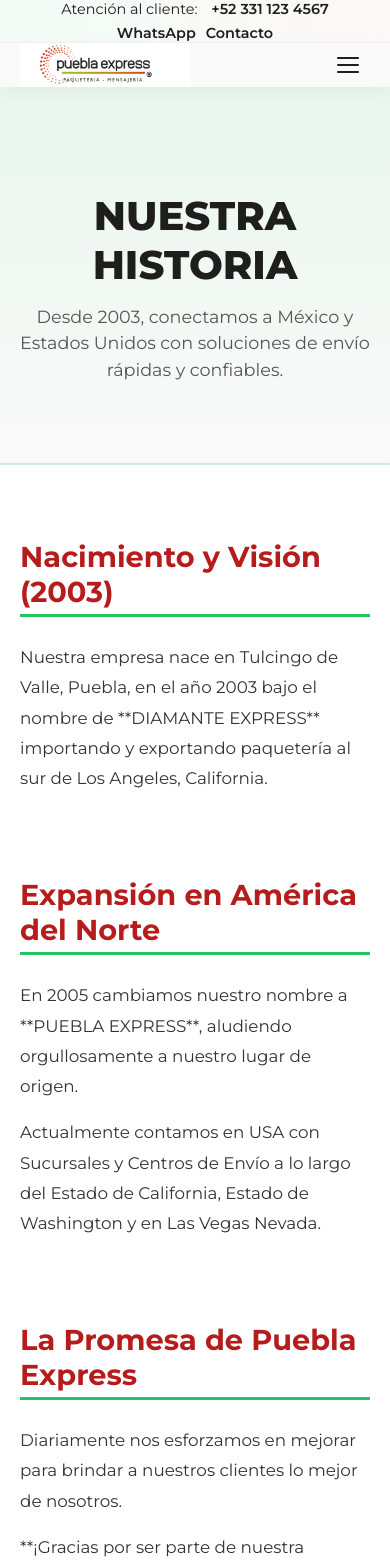
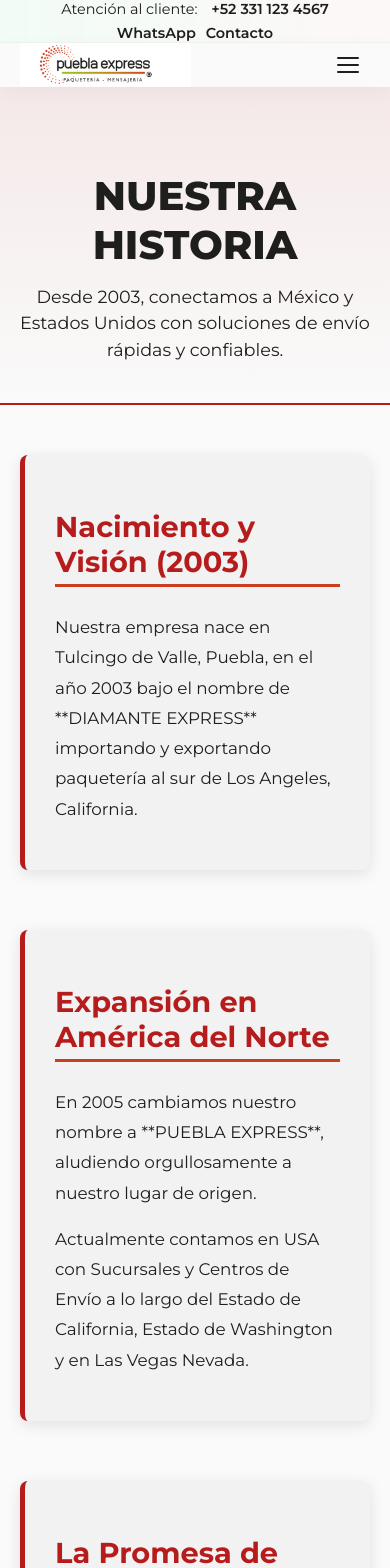
Before and after one commit to Alanhm616/propuesta-puebla, a React (Create React App) app: page /historia in a window 390 px wide. Shown: the top 1568 px of the page. Built offline with nearby package versions, Linux system fonts and the light colour scheme.

Commit message:
Diseño en 3 apartados

```diff
--- a/src/App.js
+++ b/src/App.js
@@ -44,7 +44,7 @@
         <Route path="/importaciones" element={<Importaciones />} />
         <Route path="/terminos" element={<TerminosEnvio />} />
 
-        {/* ✅ Páginas del footer */}
+        {/* Páginas del footer */}
         <Route path="/aviso-de-privacidad" element={<AvisoPrivacidad />} />
         <Route path="/articulos-prohibidos" element={<ArticulosProhibidos />} />
       </Routes>
--- a/src/components/Footer.js
+++ b/src/components/Footer.js
@@ -2,7 +2,7 @@
 import "./Footer.css";
 import { FontAwesomeIcon } from "@fortawesome/react-fontawesome";
 import { faFileAlt, faBan } from "@fortawesome/free-solid-svg-icons";
-import { Link } from "react-router-dom"; // 👈 Importante
+import { Link } from "react-router-dom";
 
 const Footer = () => {
   return (
--- a/src/components/Navegacion/CSS/TerminosEnvio.css
+++ b/src/components/Navegacion/CSS/TerminosEnvio.css
@@ -1,125 +1,102 @@
-.terminos-page {
-  min-height: 70vh;
-  background-color: #ffffff; /* Fondo blanco liso */
-  padding-top: 0; /* No padding extra, ya que el header es fijo */
+:root {
+  --color-primary: #b71c1c;
+  --color-primary-opaco: #cd3d1f;
+  --color-green: #22c55e;
+  --color-black: #1e1e1c;
+  --color-background: #fafafaff;
+  --color-light-gray: #f2f2f2;
 }
 
-/* 1. Sección de Cabecera (Hero) */
-.terminos-hero {
-  /* Fondo que imita el estilo de tu Hero: gradiente sutil y amplio */
-  background: linear-gradient(180deg, rgba(34, 197, 94, 0.08), #fafafaff);
-  padding: 60px 0 40px; /* Padding reducido en la parte inferior */
-  text-align: center;
-  border-bottom: 2px solid rgba(34, 197, 94, 0.15);
+.history-page {
+  min-height: 70vh;
+  background-color: var(--color-background);
 }
 
-.terminos-hero h1 {
-  font-size: 3.2rem;
-  color: #1e1e1c; /* Negro personalizado */
-  margin-bottom: 10px;
+.history-hero {
+  background: linear-gradient(
+    180deg,
+    rgba(183, 28, 28, 0.08),
+    var(--color-background)
+  );
+  padding: 60px 0 40px;
+  text-align: center;
+  border-bottom: 2px solid var(--color-primary);
+}
+
+.history-hero h1 {
+  font-size: 3.5rem;
+  color: var(--color-black);
+  margin-bottom: 15px;
   font-weight: 800;
 }
 
-.terminos-hero p {
-  font-size: 1.1rem;
-  color: #555;
+.history-hero p {
+  font-size: 1.25rem;
+  color: var(--color-black);
   max-width: 800px;
   margin: 0 auto;
+  line-height: 1.5;
 }
 
-/* 2. Sección de Contenido Principal */
-.terminos-content {
-  padding: 60px 0;
+.history-content {
+  padding: 80px 0;
+  background-color: var(--color-background);
 }
 
-.terminos-content .container {
-  max-width: 950px; /* Ancho cómodo para texto legal */
+/* Estilo para cada bloque de la historia */
+.history-block {
+  margin-bottom: 60px;
+  padding: 30px;
+
+  max-width: 750px;
+  margin-left: auto;
+  margin-right: auto;
+  text-align: left;
+
+  /* Efecto de tarjeta del sistema */
+  background: var(--color-light-gray);
+  border-left: 5px solid var(--color-primary);
+  border-radius: 8px;
+  box-shadow: 0 4px 15px rgba(0, 0, 0, 0.1);
+  transition: transform 0.3s ease;
 }
 
-/* Estilo para cada bloque de contenido (Definiciones, Obligaciones, etc.) */
-.terminos-block {
-  margin-bottom: 40px;
-  padding: 20px;
-  border-left: 4px solid #b71c1c; /* Borde vertical Rojo/Primario */
-  background: #fcfcfc;
-  border-radius: 6px;
-  box-shadow: 0 2px 10px rgba(0, 0, 0, 0.04);
+.history-block:hover {
+  transform: translateY(-5px);
+  box-shadow: 0 8px 20px rgba(0, 0, 0, 0.15);
 }
 
-.terminos-block h2 {
-  font-size: 1.9rem;
-  color: #22c55e; /* Verde principal */
-  margin-bottom: 15px;
+.history-block h2 {
+  font-size: 2.2rem;
+  color: var(--color-primary);
+  margin-bottom: 10px;
   font-weight: 700;
-  padding-left: 10px; /* Espacio para separar del borde */
+
+  /* Línea decorativa */
+  border-bottom: 3px solid var(--color-primary-opaco);
+  padding-bottom: 5px;
+  display: inline-block;
 }
 
-/* Subtítulos dentro de los bloques*/
-.terminos-block h3 {
-  font-size: 1.3rem;
-  color: #1e1e1c;
-  margin-top: 25px;
-  margin-bottom: 10px;
-  font-weight: 600;
-  border-bottom: 1px solid #eee;
-  padding-bottom: 5px;
+.history-block p {
+  font-size: 1.05rem;
+  line-height: 1.8;
+  color: var(--color-black);
+  margin-top: 15px;
 }
 
-.terminos-block p {
-  font-size: 1rem;
-  line-height: 1.8;
-  color: #333;
-  margin-bottom: 15px;
-}
-
-/* Estilo para listas (Exclusiones) */
-.terminos-block ul {
-  list-style-type: none;
-  padding-left: 0;
-  margin-top: 10px;
-}
-
-.terminos-block ul li {
-  font-size: 1rem;
-  line-height: 1.6;
-  color: #666;
-  padding-left: 20px;
-  position: relative;
-}
-
-.terminos-block ul li::before {
-  content: "•";
-  color: #b71c1c; /* Rojo en el punto */
-  font-weight: bold;
-  display: inline-block;
-  width: 1em;
-  margin-left: -1em;
-}
-
-.terminos-block .legal-links a {
-  color: #22c55e;
-  text-decoration: none;
-  font-weight: 600;
-}
-
-.terminos-block .legal-links a:hover {
-  text-decoration: underline;
-}
-
-@media (max-width: 768px) {
-  .terminos-hero h1 {
-    font-size: 2.2rem;
+/* Responsive... (Se mantienen las reglas responsive) */
+@media (max-width: 900px) {
+  .history-hero h1 {
+    font-size: 2.5rem;
   }
-  .terminos-hero p {
-    font-size: 1rem;
+  .history-hero p {
+    font-size: 1.1rem;
   }
-  .terminos-content {
-    padding: 40px 15px;
+  .history-block h2 {
+    font-size: 1.8rem;
   }
-  .terminos-block {
-    padding: 15px;
-  }
-  .terminos-block h2 {
-    font-size: 1.6rem;
+  .history-content {
+    padding: 50px 0;
   }
 }
--- a/src/components/Navegacion/CoberturaUSA.js
+++ b/src/components/Navegacion/CoberturaUSA.js
@@ -1,7 +1,20 @@
 import React from "react";
 import "./CSS/CoberturaUSA.css";
 
+import { motion } from "framer-motion";
 import { FaPhone, FaWhatsapp } from "react-icons/fa";
+
+const blockVariants = {
+  hidden: { opacity: 0, y: 50 },
+  visible: {
+    opacity: 1,
+    y: 0,
+    transition: {
+      duration: 0.6,
+      ease: "easeOut",
+    },
+  },
+};
 
 const EMBED_URLS = {
   "LOS ANGELES, CA.":
@@ -16,7 +29,7 @@
 
 const getContactLinks = (phone) => {
   const message = encodeURIComponent(
-    "Hola, me gustaría preguntar sobre sus servicios de envío a EE. UU."
+    "Hola, me gustaría preguntar sobre sus servicios de envío."
   );
   const cleanPhone = phone.replace(/\s/g, "").replace("+", "");
 
@@ -109,12 +122,17 @@
   const hasMultiplePhones = sucursal.multiPhone && sucursal.phone2;
   const phone2Links = hasMultiplePhones ? getContactLinks(sucursal.phone2) : {};
 
-  // Función para manejar saltos de línea en la dirección
   const formatAddress = (address) =>
     address.split("\n").map((line, i) => <p key={i}>{line}</p>);
 
   return (
-    <div className="sucursal-grid-wrapper">
+    <motion.div
+      className="sucursal-grid-wrapper"
+      variants={blockVariants}
+      initial="hidden"
+      whileInView="visible"
+      viewport={{ once: true, amount: 0.1 }}
+    >
       <div className="sucursal-grid">
         <div className="sucursal-map-column">
           <h2 className="city-name">{sucursal.city}</h2>
@@ -178,7 +196,7 @@
           </div>
         </div>
       </div>
-    </div>
+    </motion.div>
   );
 };
 
@@ -186,7 +204,13 @@
   const { telLink, whatsappLink } = getContactLinks(data.phone);
 
   return (
-    <div className="centro-card">
+    <motion.div
+      className="centro-card"
+      variants={blockVariants}
+      initial="hidden"
+      whileInView="visible"
+      viewport={{ once: true, amount: 0.1 }}
+    >
       <h3 className="centro-city">{data.city}</h3>
       <div className="centro-actions">
         <a href={telLink} className="btn-centro-call">
@@ -201,7 +225,7 @@
           Whatsapp
         </a>
       </div>
-    </div>
+    </motion.div>
   );
 };
 
@@ -210,8 +234,18 @@
     <div className="cobertura-page">
       <section className="cobertura-hero">
         <div className="container">
-          <h2>COBERTURA USA</h2>
-          <h1>SUCURSALES Puebla-Express</h1>
+          <motion.h2
+            initial={{ opacity: 0 }}
+            animate={{ opacity: 1, transition: { duration: 0.8 } }}
+          >
+            COBERTURA USA
+          </motion.h2>
+          <motion.h1
+            initial={{ opacity: 0 }}
+            animate={{ opacity: 1, transition: { duration: 0.8, delay: 0.2 } }}
+          >
+            SUCURSALES Puebla-Express
+          </motion.h1>
         </div>
       </section>
 
--- a/src/components/Navegacion/Historia.js
+++ b/src/components/Navegacion/Historia.js
@@ -1,32 +1,69 @@
 import React from "react";
 
+import { motion } from "framer-motion";
+
 import "./CSS/Historia.css";
+
+const blockVariants = {
+  hidden: { opacity: 0, y: 50 },
+  visible: {
+    opacity: 1,
+    y: 0,
+    transition: {
+      duration: 0.7,
+      ease: "easeOut",
+    },
+  },
+};
 
 const Historia = () => {
   return (
     <div className="history-page">
       <section className="history-hero">
         <div className="container">
-          <h1>NUESTRA HISTORIA</h1>
-          <p>
+          <motion.h1
+            initial={{ opacity: 0, y: -20 }}
+            animate={{ opacity: 1, y: 0 }}
+            transition={{ duration: 0.8 }}
+          >
+            NUESTRA HISTORIA
+          </motion.h1>
+
+          <motion.p
+            initial={{ opacity: 0, y: 20 }}
+            animate={{ opacity: 1, y: 0 }}
+            transition={{ duration: 0.8, delay: 0.2 }}
+          >
             Desde 2003, conectamos a México y Estados Unidos con soluciones de
             envío rápidas y confiables.
-          </p>
+          </motion.p>
         </div>
       </section>
 
       <section className="history-content">
         <div className="container">
-          <div className="history-block">
+          <motion.div
+            className="history-block"
+            variants={blockVariants}
+            initial="hidden"
+            whileInView="visible"
+            viewport={{ once: true, amount: 0.1 }}
+          >
             <h2>Nacimiento y Visión (2003)</h2>
             <p>
               Nuestra empresa nace en Tulcingo de Valle, Puebla, en el año 2003
               bajo el nombre de **DIAMANTE EXPRESS** importando y exportando
               paquetería al sur de Los Angeles, California.
             </p>
-          </div>
+          </motion.div>
 
-          <div className="history-block">
+          <motion.div
+            className="history-block"
+            variants={blockVariants}
+            initial="hidden"
+            whileInView="visible"
+            viewport={{ once: true, amount: 0.1 }}
+          >
             <h2>Expansión en América del Norte</h2>
             <p>
               En 2005 cambiamos nuestro nombre a **PUEBLA EXPRESS**, aludiendo
@@ -37,16 +74,23 @@
               largo del Estado de California, Estado de Washington y en Las
               Vegas Nevada.
             </p>
-          </div>
+          </motion.div>
 
-          <div className="history-block">
+          <motion.div
+            className="history-block"
+            variants={blockVariants}
+            initial="hidden"
+            whileInView="visible"
+            viewport={{ once: true, amount: 0.1 }}
+          >
             <h2>La Promesa de Puebla Express</h2>
             <p>
+              En México contamos con más de 200 Sucursales y Centros de Entrega.
               Diariamente nos esforzamos en mejorar para brindar a nuestros
               clientes lo mejor de nosotros.
             </p>
-            <p>**¡Gracias por ser parte de nuestra historia!**</p>
-          </div>
+            <p>¡Gracias por ser parte de nuestra historia!</p>
+          </motion.div>
         </div>
       </section>
     </div>
--- a/src/components/Navegacion/TerminosEnvio.js
+++ b/src/components/Navegacion/TerminosEnvio.js
@@ -1,19 +1,48 @@
 import React from "react";
+import "./CSS/TerminosEnvio.css";
+import { motion } from "framer-motion";
 
-import "./CSS/TerminosEnvio.css";
+const blockVariants = {
+  hidden: { opacity: 0, y: 30 },
+  visible: {
+    opacity: 1,
+    y: 0,
+    transition: {
+      duration: 0.6,
+      ease: "easeOut",
+    },
+  },
+};
 
 const TerminosEnvio = () => {
   return (
     <div className="terminos-page">
       <section className="terminos-hero">
         <div className="container">
-          <h1>Términos y Condiciones de Envío</h1>
+          <motion.h1
+            initial={{ opacity: 0, y: -20 }}
+            animate={{ opacity: 1, y: 0 }}
+            transition={{ duration: 0.5 }}
+          >
+            Términos y Condiciones de Envío
+          </motion.h1>
+          <motion.p
+            initial={{ opacity: 0, y: -10 }}
+            animate={{ opacity: 1, y: 0 }}
+            transition={{ duration: 0.5, delay: 0.2 }}
+          ></motion.p>
         </div>
       </section>
 
       <section className="terminos-content">
         <div className="container">
-          <div className="terminos-block">
+          <motion.div
+            className="terminos-block"
+            variants={blockVariants}
+            initial="hidden"
+            whileInView="visible"
+            viewport={{ once: true, amount: 0.1 }}
+          >
             <h2>Definiciones</h2>
             <p>
               En esta Guía (Folio), "nosotros", "nuestro" y "Puebla Express" se
@@ -46,9 +75,15 @@
               de aceptar el embarque; nuestro nombre impreso en esta Guía será
               suficiente para constituir nuestra firma.
             </p>
-          </div>
+          </motion.div>
 
-          <div className="terminos-block">
+          <motion.div
+            className="terminos-block"
+            variants={blockVariants}
+            initial="hidden"
+            whileInView="visible"
+            viewport={{ once: true, amount: 0.1 }}
+          >
             <h2>Tus obligaciones</h2>
             <p>
               Usted garantiza que cada artículo del embarque está descrito
@@ -60,9 +95,15 @@
               se encuentra empaquetado para asegurar un transporte seguro con un
               cuidado razonable en su manipulación.
             </p>
-          </div>
+          </motion.div>
 
-          <div className="terminos-block">
+          <motion.div
+            className="terminos-block"
+            variants={blockVariants}
+            initial="hidden"
+            whileInView="visible"
+            viewport={{ once: true, amount: 0.1 }}
+          >
             <h2>Artículos no aceptables para el transporte</h2>
             <p>
               No aceptamos el transporte de dinero (incluyendo pero no
@@ -91,9 +132,15 @@
               el lugar de partida, y la dirección del destinatario enumerada en
               la cara de esta Guía es el lugar de destino.
             </p>
-          </div>
+          </motion.div>
 
-          <div className="terminos-block">
+          <motion.div
+            className="terminos-block"
+            variants={blockVariants}
+            initial="hidden"
+            whileInView="visible"
+            viewport={{ once: true, amount: 0.1 }}
+          >
             <h2>Seguro (aseguranza) para su Envío</h2>
             <h3>Prima del Seguro</h3>
             <p>
@@ -143,9 +190,15 @@
               motos, cuatrimotos, artículos frágiles, televisiones que no viajen
               en su empaque original de fábrica.
             </p>
-          </div>
+          </motion.div>
 
-          <div className="terminos-block">
+          <motion.div
+            className="terminos-block"
+            variants={blockVariants}
+            initial="hidden"
+            whileInView="visible"
+            viewport={{ once: true, amount: 0.1 }}
+          >
             <h2>Responsabilidades que no asumimos</h2>
             <p>
               Sujeto a las condiciones de contrato contenidas en esta guía, o en
@@ -181,19 +234,25 @@
               omisiones de autoridades públicas (incluyendo los funcionarios
               aduaneros y de salud) con autoridad real o aparente.
             </p>
-          </div>
+          </motion.div>
 
-          <div className="terminos-block final-block">
+          <motion.div
+            className="terminos-block final-block"
+            variants={blockVariants}
+            initial="hidden"
+            whileInView="visible"
+            viewport={{ once: true, amount: 0.1 }}
+          >
             <h2>Disposiciones Finales</h2>
             <p>
-              **Derecho a inspección:** Su embarque podrá, a opción nuestra o a
+              Derecho a inspección: Su embarque podrá, a opción nuestra o a
               pedido de las autoridades gubernamentales, ser abierto e
               inspeccionado por nosotros o por tales autoridades en cualquier
               momento.
             </p>
             <p>
-              **Sin garantías:** No otorgamos ningún tipo de garantía, expresa
-              ni implícita.
+              Sin garantías: No otorgamos ningún tipo de garantía, expresa ni
+              implícita.
             </p>
             <p className="legal-links">
               Sus datos personales serán tratados de conformidad con lo que
@@ -218,7 +277,7 @@
               </a>
               .
             </p>
-          </div>
+          </motion.div>
         </div>
       </section>
     </div>
```
Also changed, not shown: src/components/Navegacion/CSS/CoberturaUSA.css (+76 -98 lines), 1 other file (tests, documents, lock files or other folders).
